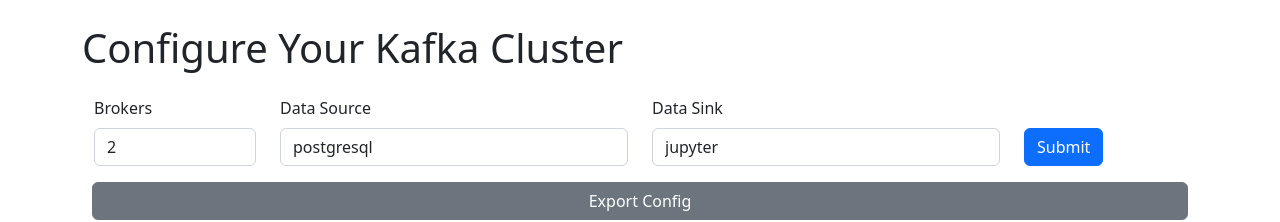
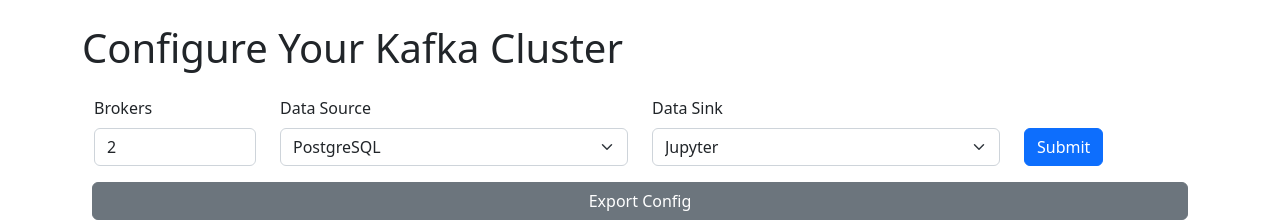
Before and after one commit to oslabs-beta/xkite, a Next.js app: page /setup in a window 1280 px wide. Shown: the top 222 px of the page. Built offline with nearby package versions, Linux system fonts and the light colour scheme.

Commit message:
Make Data Source and Data Sink selection fields

```diff
--- a/src/pages/setup/_ConfigurationForm.tsx
+++ b/src/pages/setup/_ConfigurationForm.tsx
@@ -86,7 +86,7 @@
                 };
                 updateKiteConfigRequest(update);
               }}
-              value={kiteConfigRequest.kafka.brokers.size.toString()}
+              value={kiteConfigRequest.kafka.brokers.size}
             />
           </Form.Group>
           {/*<Form.Group className='mb-3 col-6' controlId='numberOfBrokers'>*/}
@@ -104,39 +104,44 @@
           {/*TODO: Convert to a selection drop down*/}
           <Form.Group className='col-4' controlId='dataSource'>
             <Form.Label>Data Source</Form.Label>
-            <Form.Control
-              type='text'
-              placeholder='Data Source'
+            <Form.Select
+              aria-label='Data Source'
               onChange={(e) => {
+                // Can't find any other way to make TypeScript happy
                 if (
-                  !(
-                    e.target.value === 'postgresql' || e.target.value === 'ksql'
-                  )
+                  e.target.value === 'postgresql' ||
+                  e.target.value === 'ksql'
                 )
-                  throw TypeError(`Invalid Data Source ${e.target.value}`);
-                else
-                  return updateKiteConfigRequest({
-                    db: { dataSource: e.target.value },
+                  updateKiteConfigRequest({
+                    db: {
+                      dataSource: e.target.value,
+                    },
                   });
               }}
               value={kiteConfigRequest.db?.dataSource}
-            />
+            >
+              <option value='postgresql'>PostgreSQL</option>
+              <option value='ksql'>KSQL</option>
+            </Form.Select>
           </Form.Group>
           <Form.Group className='col-4' controlId='sink'>
             <Form.Label>Data Sink</Form.Label>
-            <Form.Control
-              type='text'
-              placeholder='Data Sink'
+            <Form.Select
+              aria-label='Data Sink'
               onChange={(e) => {
-                if (
-                  !(e.target.value === 'jupyter' || e.target.value === 'spark')
-                )
-                  throw TypeError(`Invalid Data Sink ${e.target.value}`);
-
-                updateKiteConfigRequest({ sink: { name: e.target.value } });
+                // Can't find any other way to make TypeScript happy
+                if (e.target.value === 'jupyter' || e.target.value === 'spark')
+                  updateKiteConfigRequest({
+                    sink: {
+                      name: e.target.value,
+                    },
+                  });
               }}
               value={kiteConfigRequest.sink?.name}
-            />
+            >
+              <option value='jupyter'>Jupyter</option>
+              <option value='spark'>Spark</option>
+            </Form.Select>
           </Form.Group>
           <FormGroup className='col-2 '>
             <Button variant='primary' type='submit'>
```
